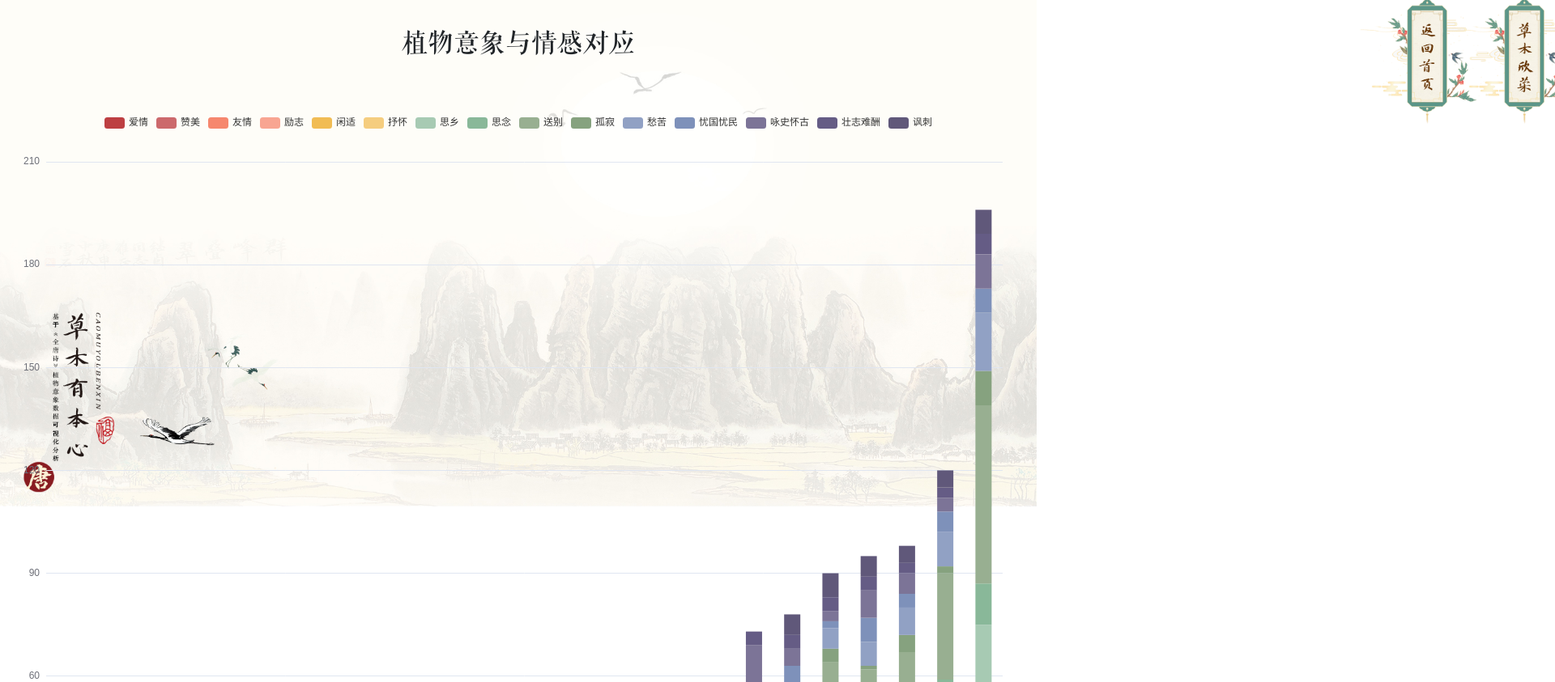
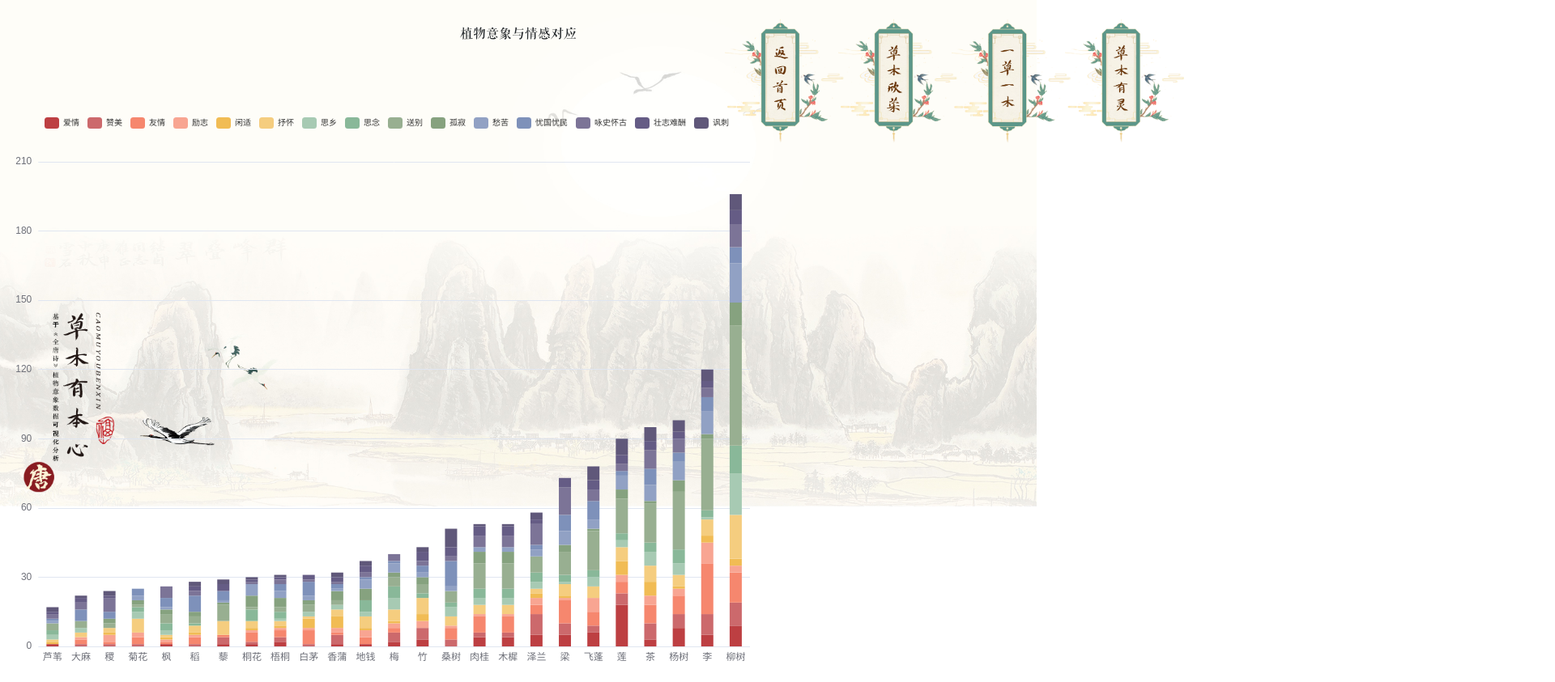
Before and after one commit to Junewang0614/tang_poet_plants, a plain HTML site: page 3.html in a window 1280 px wide. Shown: the top 843 px of the page at 81% size, 1920 px wide, since content can reach past the window. Drawn offline with Linux system fonts and the light colour scheme.

Commit message:
标签、词云修改

```diff
--- a/3.html
+++ b/3.html
@@ -29,6 +29,20 @@
 
 
 <body style="height: 100%; display: flex; flex-direction: row; background: url('./img/bg2.jpg'); background-repeat: no-repeat; background-size: 100%;">
+    <div class="btn-group" role="group" aria-label="Basic example" style = "display:flex;margin-left:865px;margin-bottom:-200px;margin-top:0px;">
+        <button class="new_btn" style="font-size: 18px;" onclick="javascrtpt:window.location.href='index.html'">
+            <img src="./img/1-1.png">
+        </button>
+        <button class="new_btn" disabled   onclick="javascrtpt:window.location.href='1.html'">
+            <img src="./img/2-1.png" />
+        </button>
+        <button class="new_btn" onclick="javascrtpt:window.location.href='2.html'">
+            <img    src="./img/3-1.png" />
+        </button>
+        <button class="new_btn"  onclick="javascrtpt:window.location.href='3.html'">
+            <img src="./img/4-1.png" />
+        </button>
+    </div>
     <div id='main' style = "">
         <!--         <div class="nav-btn btn-group" role="group" aria-label="Basic example">
             <button class="btn btn-outline-info" style="font-size: 18px;" onclick="javascrtpt:window.location.href='index.html'">
@@ -54,20 +68,7 @@
         <div class='main3' id = 'chart'></div>
         <script src = "js/bars.js"></script>
     </div>
-    <div class="btn-group" role="group" aria-label="Basic example" style = "display:flex;margin-left:1600px;margin-bottom:-150px;margin-top:-48px;">
-        <button class="new_btn" style="font-size: 18px;" onclick="javascrtpt:window.location.href='index.html'">
-            <img src="./img/t1.png">
-        </button>
-        <button class="new_btn" disabled   onclick="javascrtpt:window.location.href='1.html'">
-            <img src="./img/t2.png" />
-        </button>
-        <button class="new_btn" onclick="javascrtpt:window.location.href='2.html'">
-            <img    src="./img/t3.png" />
-        </button>
-        <button class="new_btn"  onclick="javascrtpt:window.location.href='3.html'">
-            <img src="./img/t4.png" />
-        </button>
-    </div>
+
 </body>
 
 </html>
--- a/css/page3.less
+++ b/css/page3.less
@@ -12,7 +12,7 @@ body{
     position:absolute;
     margin:0px 80px;
     width: 1500px;
-    height: 1200px;
+    height: 800px;
     /* border:solid; */
 /*     margin-top:-400px;*/
     margin-left:-750px;
@@ -39,15 +39,15 @@ body{
             position: absolute;
             top:10px;
             width:800px;
-            font-size: xx-large;
+            font-size: medium;
             font-family: myfont2;
         }
     }
 
     .main3{
-        width:1300px;
+        width:975px;
         /* border: solid; */
-        height:1000px;
+        height:700px;
         position:absolute;
         top:140px;
         left:100px;
@@ -57,11 +57,11 @@ body{
     background: none;
     border:none;
     outline:none;
-    width:100px;
-    padding-left: 60px;
+    width:120px;
+    padding-left: 80px;
     padding-right: 60px;
-
 }
 .new_btn>img{
-    width:200px;
+    width:150px;
+    margin-left: -50px;
 }
--- a/js/bars.js
+++ b/js/bars.js
@@ -14,6 +14,12 @@ option = {
     },
     /*图例，颜色*/
     legend: {
+        textStyle: {
+            fontStyle: "normal",
+            fontWeight: "normal",
+            fontSize: 10,
+          },
+          itemWidth: 18,
         data: ['爱情','赞美','友情','励志','闲适','抒怀','思乡','思念','送别','孤寂','愁苦','忧国忧民','咏史怀古','壮志难酬','讽刺'],
         /*selected: {
             '爱情':false,
@@ -236,7 +242,7 @@ option = {
                 focus: 'series'
             },
             data: [2, 1, 2, 0, 0, 2, 2, 1, 1, 0, 2, 2, 0, 2, 8, 1, 1, 3, 0, 6, 7, 6, 5, 5, 7],
-            barMaxWidth:20,
+            barMaxWidth:15,
             barCateGoryGap:10
         }
     ]
```
Also changed, not shown: css/page3.css.
